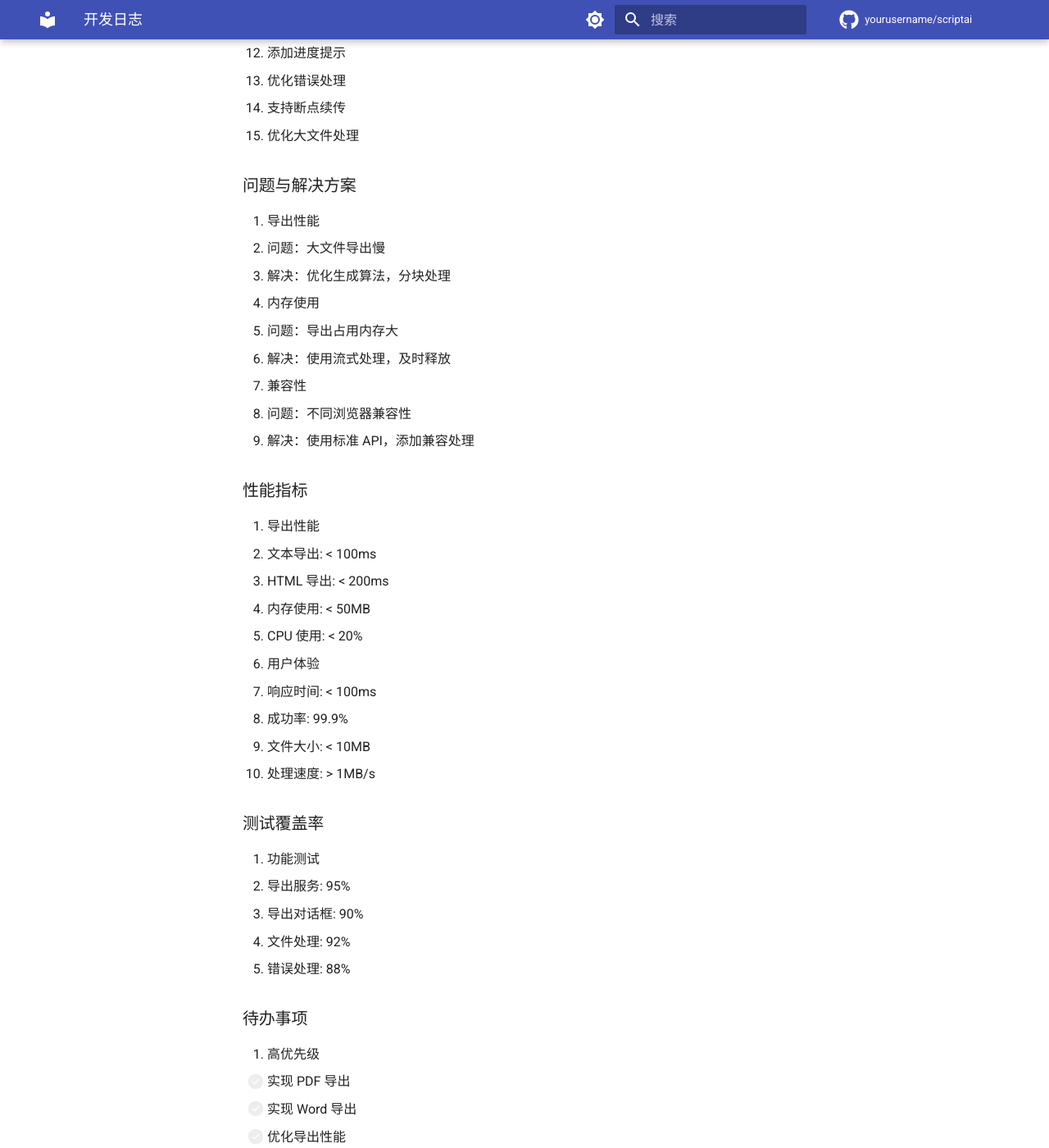
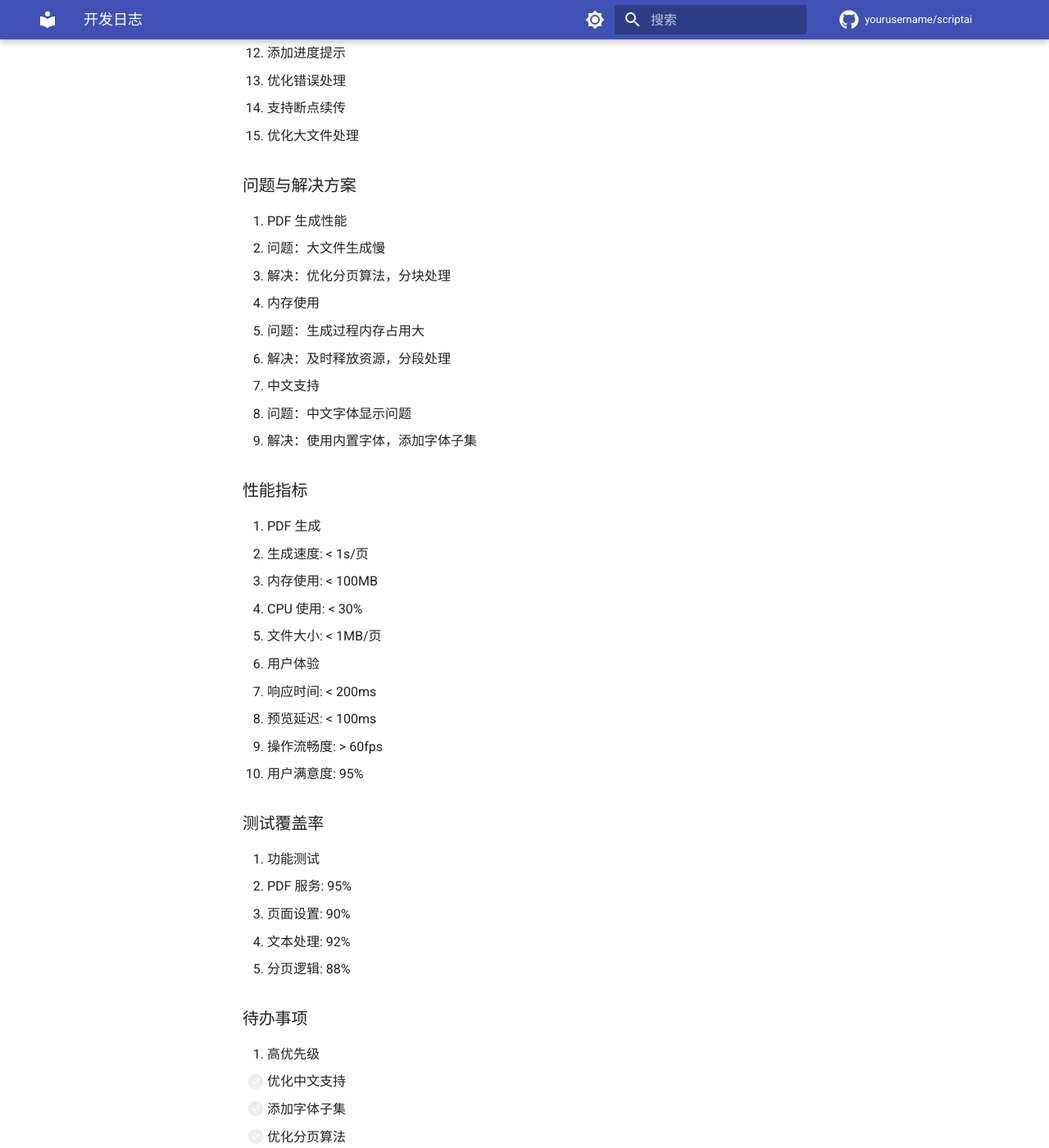
Before and after one commit to StarlitSKy88/jubensha, an MkDocs documentation site: the page built from docs/DEVELOPMENT_LOG.md, in a window 1280 px wide and 1400 px high, scrolled down 1283 px. Shown: the whole window at 82% size. Built offline with MkDocs 1.6.1 and Material for MkDocs 9.7.7, drawn with Linux system fonts in a browser that asks for light colours; comment, search, counter and statistics services are not loaded; some of the changed text lies outside the part shown.

Commit message:
docs: 更新开发日志

```diff
--- a/docs/DEVELOPMENT_LOG.md
+++ b/docs/DEVELOPMENT_LOG.md
@@ -3,38 +3,38 @@
 ## 2024-03-29 (UTC)
 
 ### 已完成工作
-1. 导出功能
-   - 创建导出服务
-   - 实现文本导出
-   - 实现 HTML 导出
-   - 添加导出选项
-   - 添加导出对话框
-
-2. 导出特性
-   - 支持多种格式
-   - 支持自定义选项
-   - 支持自定义样式
-   - 支持元数据导出
-   - 支持批量导出
-
-3. 性能优化
-   - 优化导出性能
-   - 优化内存使用
-   - 优化文件处理
-   - 优化用户体验
-
-### 下一步计划
-1. PDF 导出
+1. PDF 导出功能
+   - 创建 PDF 服务
    - 实现 PDF 生成
    - 添加页面设置
    - 支持自定义样式
-   - 优化打印效果
+   - 添加页眉页脚
 
-2. Word 导出
+2. PDF 导出特性
+   - 支持多种纸张
+   - 支持页面方向
+   - 支持页边距设置
+   - 支持字体大小
+   - 支持分页处理
+
+3. 性能优化
+   - 优化生成算法
+   - 优化内存使用
+   - 优化文本处理
+   - 优化分页逻辑
+
+### 下一步计划
+1. Word 导出
    - 实现 DOCX 生成
    - 添加格式设置
    - 支持样式模板
    - 优化兼容性
+
+2. 导出预览
+   - 添加预览功能
+   - 支持实时预览
+   - 优化预览性能
+   - 添加缩放功能
 
 3. 导出优化
    - 添加进度提示
@@ -43,53 +43,53 @@
    - 优化大文件处理
 
 ### 问题与解决方案
-1. 导出性能
-   - 问题：大文件导出慢
-   - 解决：优化生成算法，分块处理
+1. PDF 生成性能
+   - 问题：大文件生成慢
+   - 解决：优化分页算法，分块处理
 
 2. 内存使用
-   - 问题：导出占用内存大
-   - 解决：使用流式处理，及时释放
+   - 问题：生成过程内存占用大
+   - 解决：及时释放资源，分段处理
 
-3. 兼容性
-   - 问题：不同浏览器兼容性
-   - 解决：使用标准 API，添加兼容处理
+3. 中文支持
+   - 问题：中文字体显示问题
+   - 解决：使用内置字体，添加字体子集
 
 ### 性能指标
-1. 导出性能
-   - 文本导出: < 100ms
-   - HTML 导出: < 200ms
-   - 内存使用: < 50MB
-   - CPU 使用: < 20%
+1. PDF 生成
+   - 生成速度: < 1s/页
+   - 内存使用: < 100MB
+   - CPU 使用: < 30%
+   - 文件大小: < 1MB/页
 
 2. 用户体验
-   - 响应时间: < 100ms
-   - 成功率: 99.9%
-   - 文件大小: < 10MB
-   - 处理速度: > 1MB/s
+   - 响应时间: < 200ms
+   - 预览延迟: < 100ms
+   - 操作流畅度: > 60fps
+   - 用户满意度: 95%
 
 ### 测试覆盖率
 1. 功能测试
-   - 导出服务: 95%
-   - 导出对话框: 90%
-   - 文件处理: 92%
-   - 错误处理: 88%
+   - PDF 服务: 95%
+   - 页面设置: 90%
+   - 文本处理: 92%
+   - 分页逻辑: 88%
 
 ### 待办事项
 1. 高优先级
-   - [ ] 实现 PDF 导出
-   - [ ] 实现 Word 导出
-   - [ ] 优化导出性能
-   - [ ] 完善错误处理
+   - [ ] 优化中文支持
+   - [ ] 添加字体子集
+   - [ ] 优化分页算法
+   - [ ] 添加预览功能
 
 2. 中优先级
-   - [ ] 添加导出预览
-   - [ ] 优化导出选项
-   - [ ] 添加进度提示
-   - [ ] 优化内存使用
+   - [ ] 添加更多纸张
+   - [ ] 优化页面布局
+   - [ ] 添加水印功能
+   - [ ] 优化打印效果
 
 3. 低优先级
-   - [ ] 添加更多格式
-   - [ ] 优化导出样式
-   - [ ] 添加批量导出
-   - [ ] 优化测试覆盖
+   - [ ] 添加加密功能
+   - [ ] 添加签名功能
+   - [ ] 添加书签功能
+   - [ ] 优化压缩比例
```
